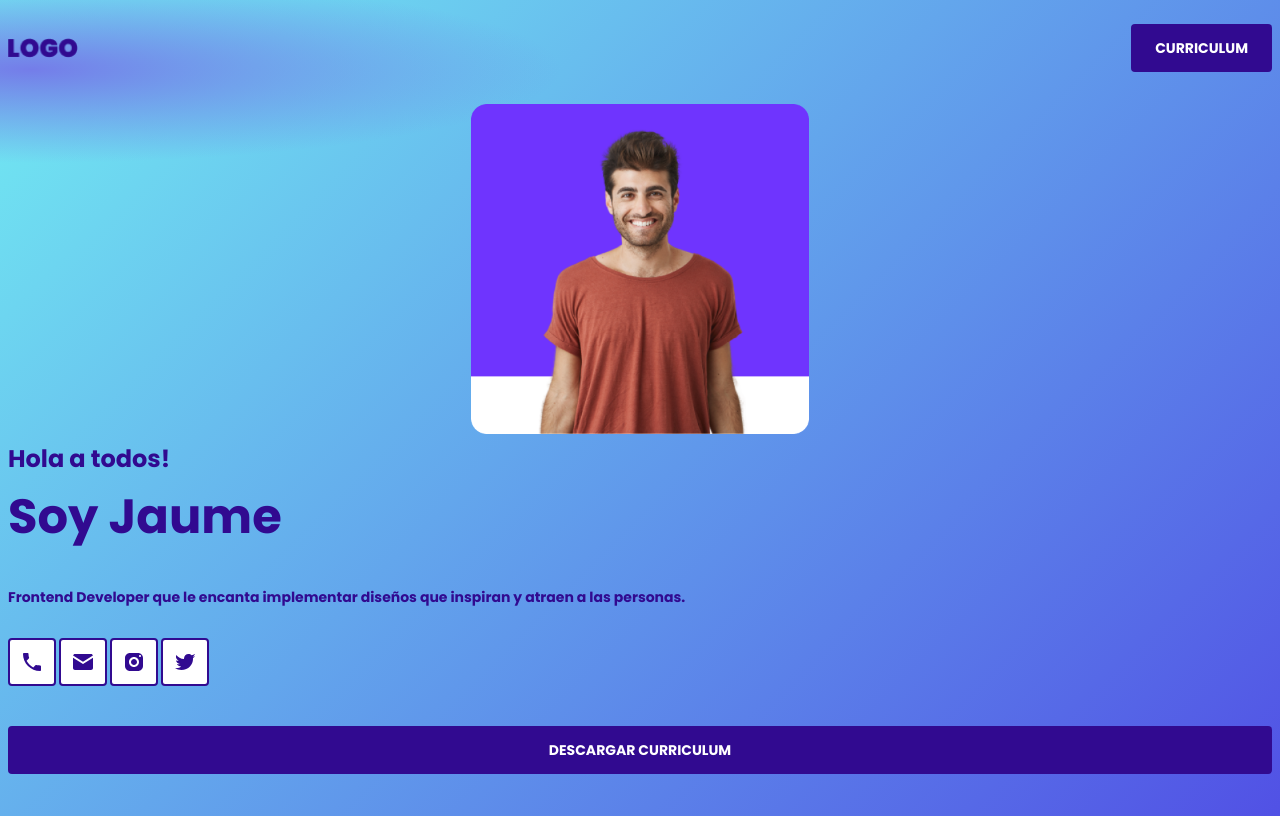
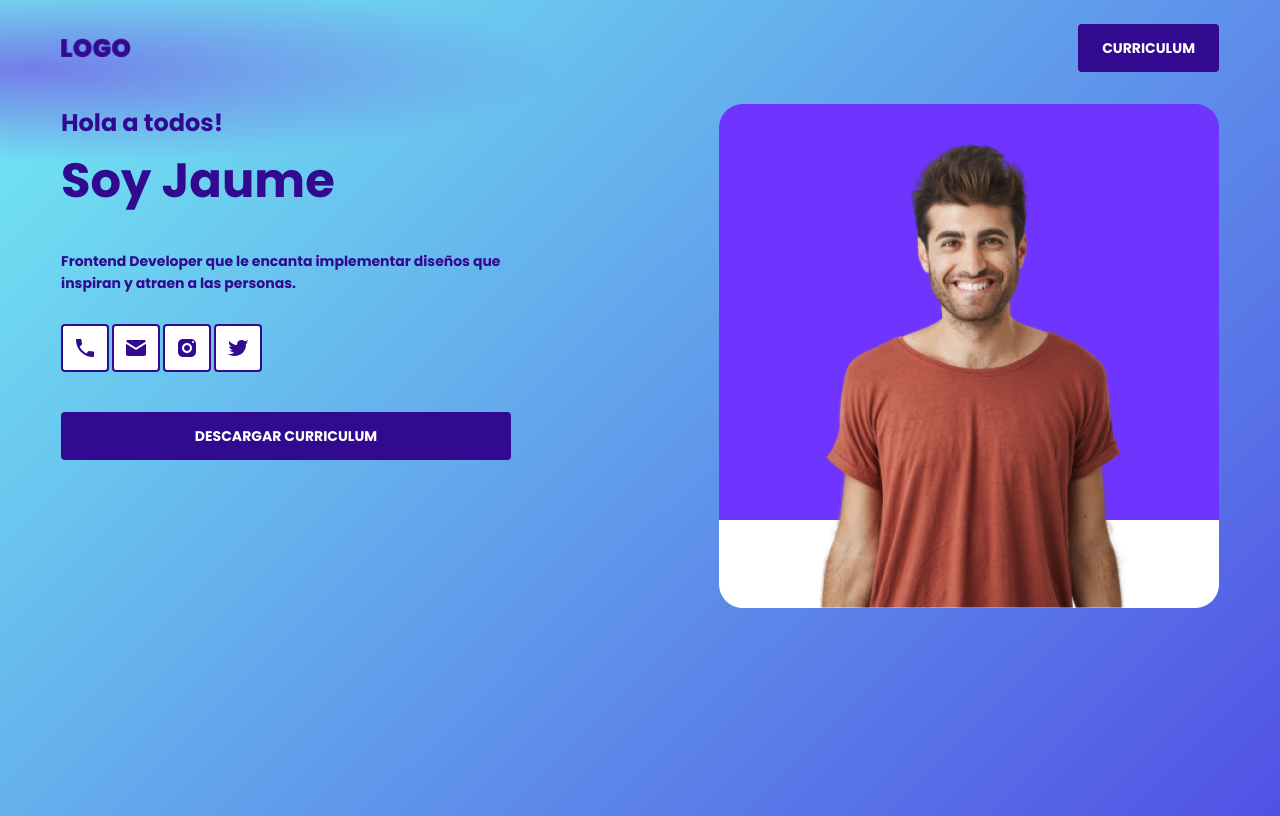
Before and after one commit to codekacode/portafolio-jaume, a plain HTML site: page index.html in a window 1280 px wide. Drawn offline with Linux system fonts and the light colour scheme.

Commit message:
add responsive to tablet

```diff
--- a/css/hero.css
+++ b/css/hero.css
@@ -23,5 +23,28 @@
 }
 
 .hero-social {
-  padding-bottom: 24px;
+  padding-block-end: 24px;
 }
+
+@media screen and (min-width: 768px) {
+  .hero {
+    display: flex;
+    gap: 32px;
+  }
+  .hero-description{
+    order: 1;
+    max-inline-size: 450px;
+  }
+  .hero-img{
+    order: 2;
+    flex: 1;
+    text-align: end;
+  }
+}
+
+@media screen and (min-width: 1024px) {
+  .hero-img img {
+    inline-size: 500px;
+    block-size: 504px;
+  }
+}
--- a/css/style.css
+++ b/css/style.css
@@ -2,6 +2,7 @@
 @import "./button-icon.css";
 @import "./header.css";
 @import "./hero.css";
+@import "./wrapper.css";
 
 
 :root {
--- /dev/null
+++ b/css/wrapper.css
@@ -0,0 +1,6 @@
+.wrapper {
+  max-inline-size: 1158px;
+  padding-inline-start: 16px;
+  padding-inline-end: 16px;
+  margin: auto;
+}
--- a/index.html
+++ b/index.html
@@ -10,6 +10,7 @@
   <title>Portafolio Jaume</title>
 </head>
 <body>
+  <div class="wrapper">
     <header class="header">
       <img src="./images/LOGO.png" width="70" height="20" alt="Imagen Jaume">
       <button class="btn btn-curriculum">Curriculum</button>
@@ -36,5 +37,6 @@
         <a href="" class="btn">Descargar curriculum</a>
       </div>
     </section>
+  </div>
 </body>
 </html>
```
Lines whose indentation alone changed are shown as unchanged.
